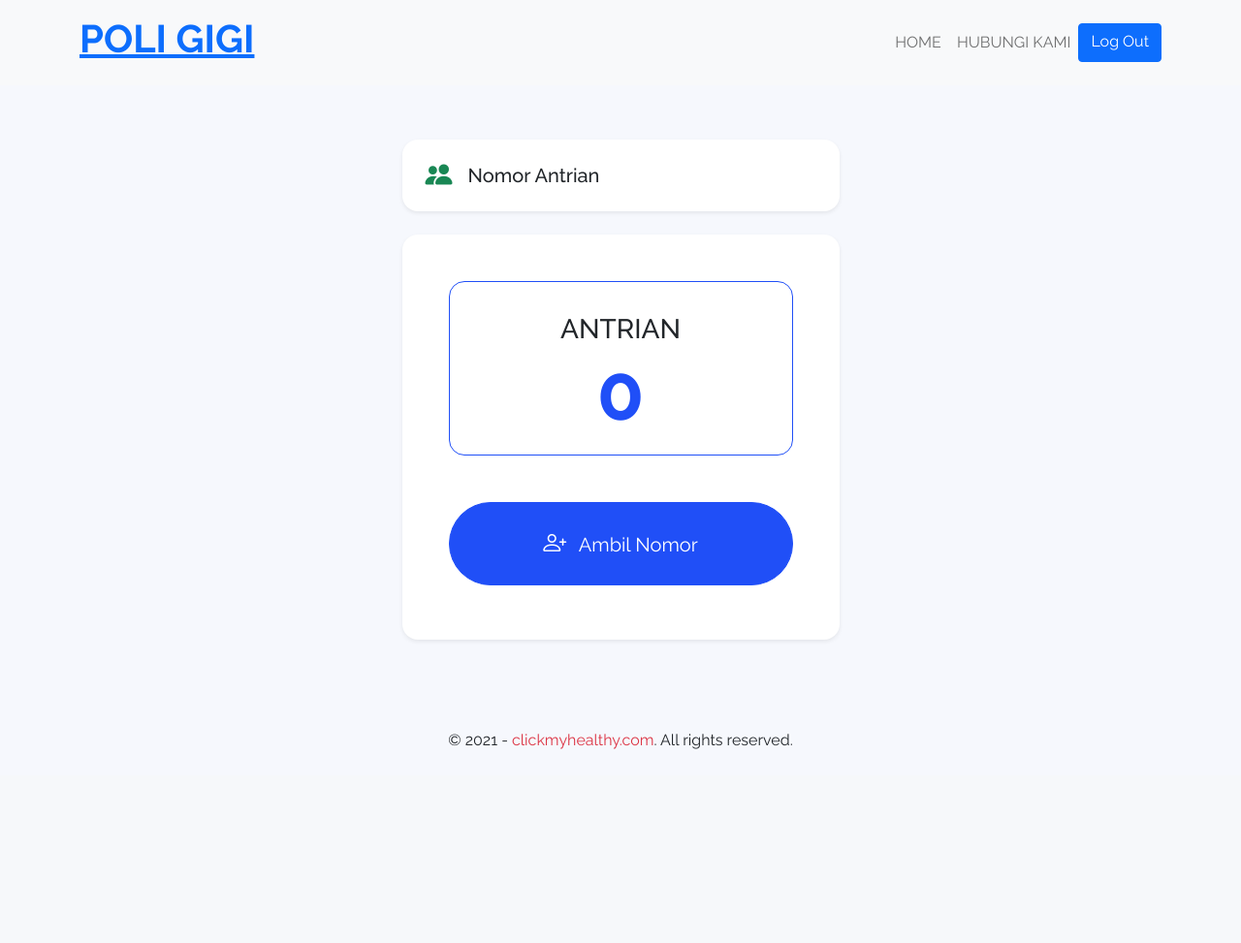
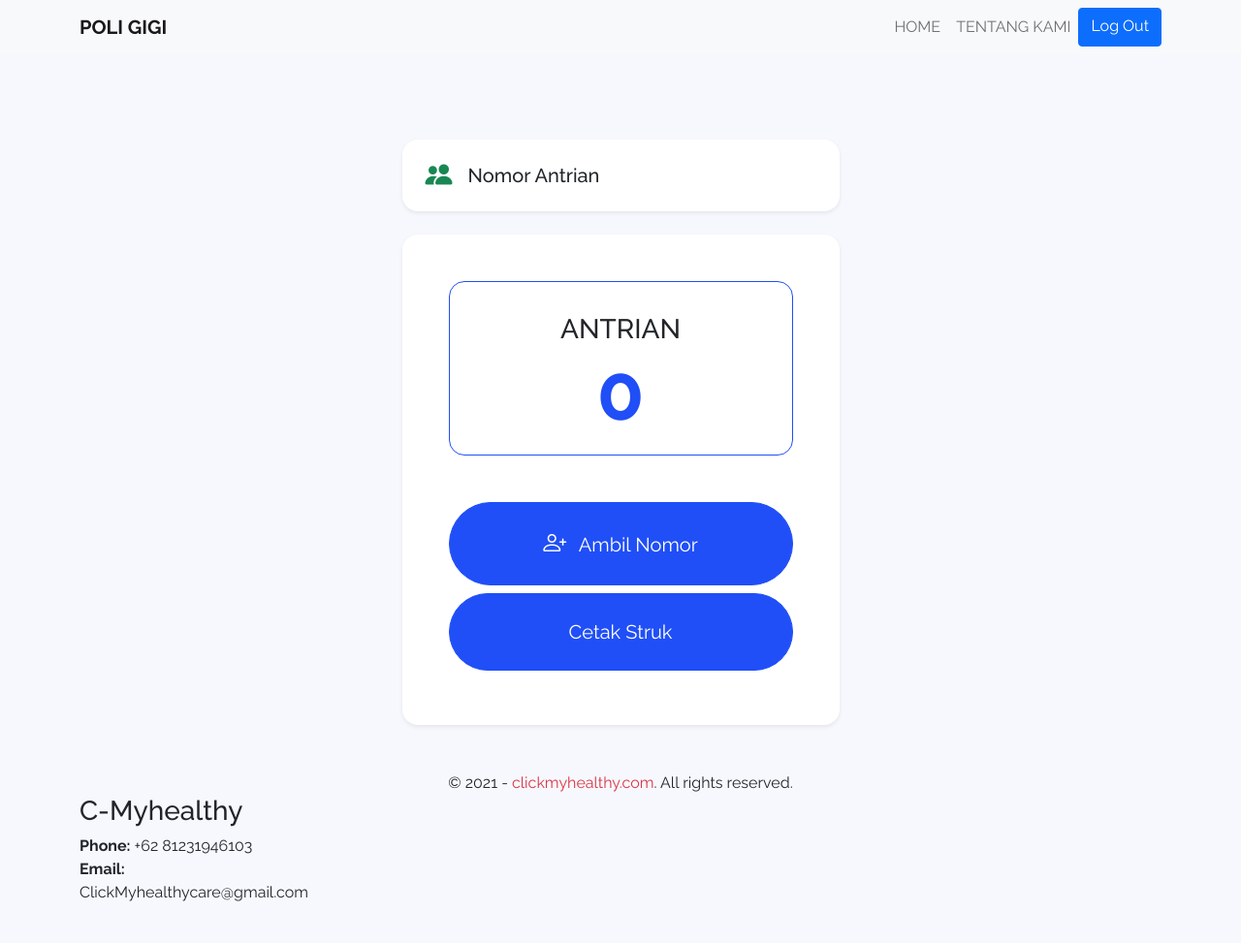
Before and after one commit to E31201536FIRDAULFA/C-MYHEALTHY_PROYECT, a PHP site: the page made by admin/nomor-antrian - gigi/index.php in a window 1280 px wide. Shown: the whole page at 97% size. Before the commit the page ends 773 px from the top, so only its background shows below. Run offline with PHP 8.4, Linux system fonts and the light colour scheme; data comes from the database, SQL or seed files in the repository.

Commit message:
DINDA REGITA PRAMESTI

```diff
--- a/admin/nomor-antrian - gigi/index.php
+++ b/admin/nomor-antrian - gigi/index.php
@@ -6,14 +6,11 @@
   <!-- Required meta tags -->
   <meta charset="utf-8">
   <meta name="viewport" content="width=device-width, initial-scale=1">
+  <!-- Title -->
+  <title>C-Myhealthy | Nomor Antrian Poli Gigi</title>
 
-
-  <!-- Title -->
-  <title>C-Myhealthy</title>
-
-  <!-- Favicon icon -->
-  <link rel="shortcut icon" href="../assets/img/favicon.png" type="image/x-icon">
-
+<!-- Favicon icon -->
+  <link rel="shortcut icon" href="../assets/logo.png" type="image/x-icon">
   <!-- Bootstrap CSS -->
   <link href="https://cdn.jsdelivr.net/npm/bootstrap@5.0.1/dist/css/bootstrap.min.css" rel="stylesheet" integrity="sha384-+0n0xVW2eSR5OomGNYDnhzAbDsOXxcvSN1TPprVMTNDbiYZCxYbOOl7+AMvyTG2x" crossorigin="anonymous">
 
@@ -28,21 +25,20 @@
   <link rel="stylesheet" href="STYLE1.css">
 </head>
 
-<body class="d-flex flex-column h-100">
-  <nav class="navbar navbar-expand-lg navbar-light bg-light fixed-top" id="mainNav">
+<body id="page-top" class="h-100">
+    <nav class="navbar navbar-expand-lg navbar-light bg-light fixed-top" id="mainNav">
     <div class="container">
-    <a class="navbar h1"><b>POLI GIGI</a></b>
+    <a class="navbar-brand" href="#page-top"><b>POLI GIGI</a></b>
     <button class="navbar-toggler navbar-toggler-right" type="button" data-bs-toggle="collapse" data-bs-target="#navbarNav" aria-controls="navbarNav" aria-expanded="false" aria-label="Toggle navigation">
     <span class="navbar-toggler-icon"></span>
     </button>
     <span><div class="collapse navbar-collapse" id="navbarNav"></span>
       <ul class="navbar-nav ml-auto">
+        <li class="nav-item">
+          <a class="nav-link" href="../admin/db_petugas.php">HOME</a>
         </li>
         <li class="nav-item">
-          <a class="nav-link" href="../halaman_pasien.php">HOME</a>
-        </li>
-        <li class="nav-item">
-          <a class="nav-link" href="../cp.php">HUBUNGI KAMI</a>
+          <a class="nav-link" href="../cp.php">TENTANG KAMI</a>
         </li>
         <div class="d-grid gap-2 d-md-flex justify-content-md-end">
           <a class="btn btn-primary" href="logout.php">Log Out</a>
@@ -75,6 +71,8 @@
               <a id="insert" href="javascript:void(0)" class="btn btn-success2 btn-block rounded-pill fs-5 px-5 py-4 mb-2">
                 <i class="bi-person-plus fs-4 me-2"></i> Ambil Nomor
               </a>
+              <a href="struk.php" class="btn btn-success2 btn-block rounded-pill fs-5 px-5 py-4 mb-2"><i class="cetak"></i> Cetak Struk
+              </a>
             </div>
           </div>
         </div>
@@ -82,12 +80,27 @@
     </div>
   </main>
 
+
   <!-- Footer -->
   <footer class="footer mt-auto py-4">
     <div class="container">
       <!-- copyright -->
       <div class="copyright text-center mb-2 mb-md-0">
-        &copy; 2021 - <a href="https://www.indrasatya.com/" target="_blank" class="text-danger text-decoration-none">clickmyhealthy.com</a>. All rights reserved.
+        &copy; 2021 - <a href="" target="_blank" class="text-danger text-decoration-none">clickmyhealthy.com</a>. All rights reserved.
+      </div>
+    </div>
+    <div class="footer-top">
+      <div class="container">
+        <div class="row">
+
+          <div class="col-lg-3 col-md-6 footer-contact">
+            <h3>C-Myhealthy</h3>
+            <p>
+              <strong>Phone:</strong> +62 81231946103<br>
+              <strong>Email:</strong> ClickMyhealthycare@gmail.com<br>
+            </p>
+          </div>
+        </div>
       </div>
     </div>
   </footer>
```
Also changed, not shown: admin/nomor-antrian - kia/index.php (+24 -13 lines), admin/nomor-antrian-umum/index.php (+23 -11 lines).
